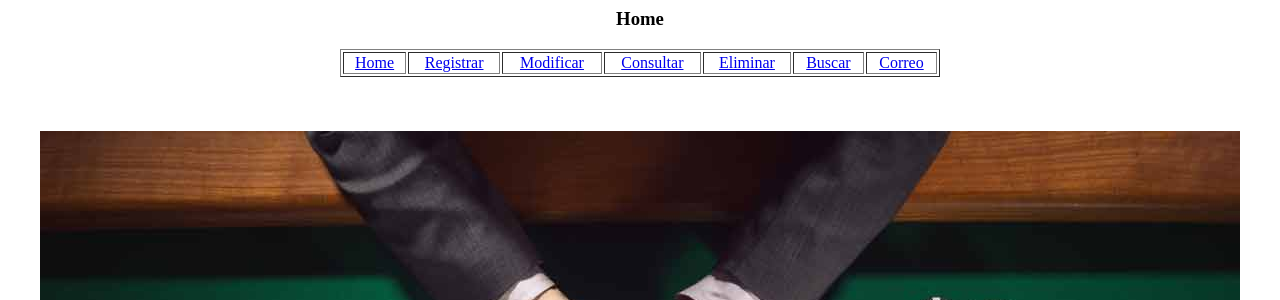
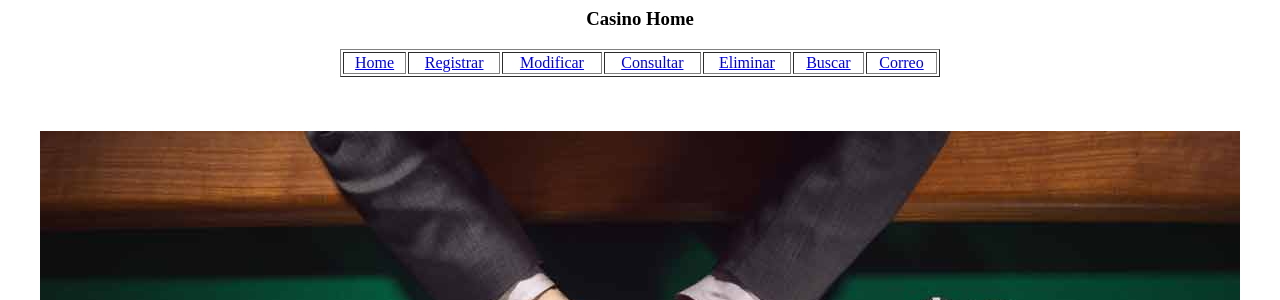
Before and after one commit to Danielfinx/Proyecto_Daniel_CasinoWeb_UneWeb, a PHP site: page / in a window 1280 px wide. Shown: the top 300 px of the page. Run offline with PHP 8.4, Linux system fonts and the light colour scheme.

Commit message:
Actualizado el Index

```diff
--- a/index.php
+++ b/index.php
@@ -1,9 +1,9 @@
 <html>
     <head>
-        <title>index</title>
+        <title>CASINO</title>
     </head>
     <body>
-        <h3 align= "center">Home</h3>
+        <h3 align= "center">Casino Home</h3>
         <?php
             include ("menu.html");
         ?>
```
